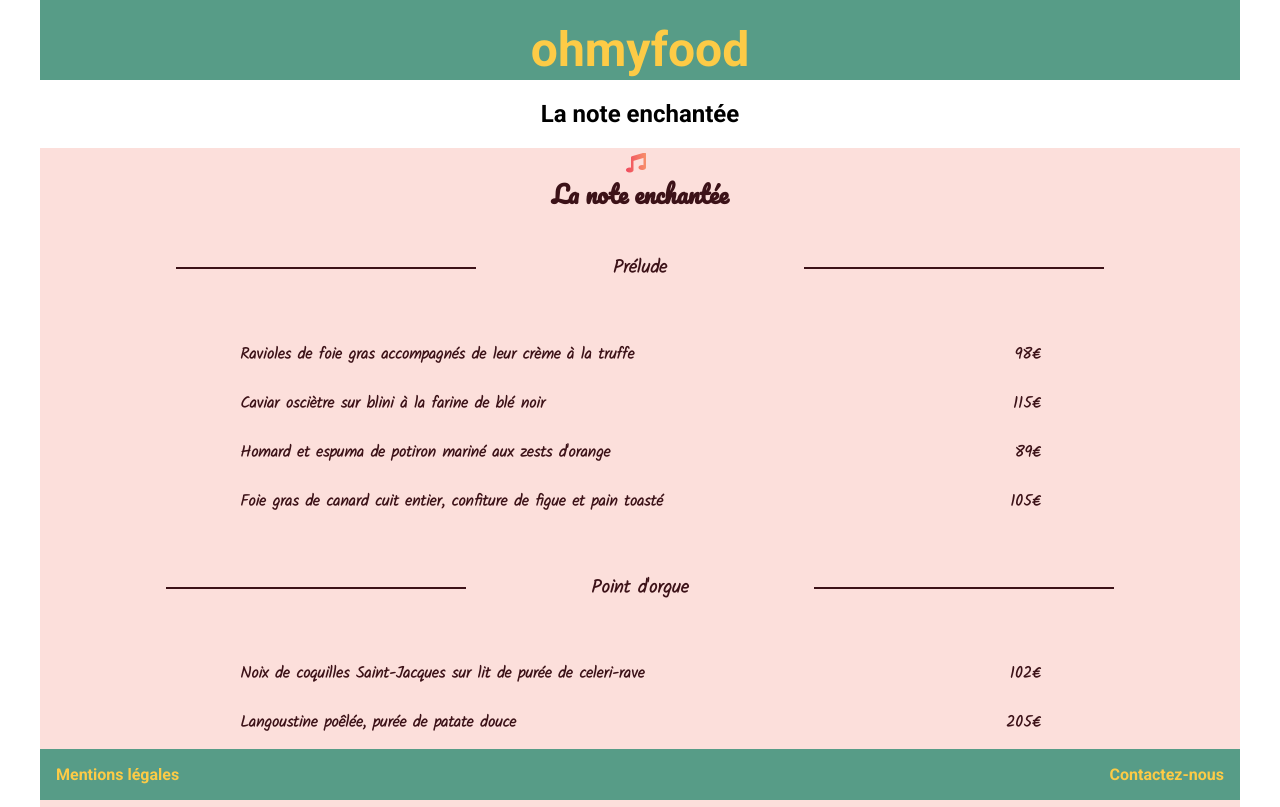
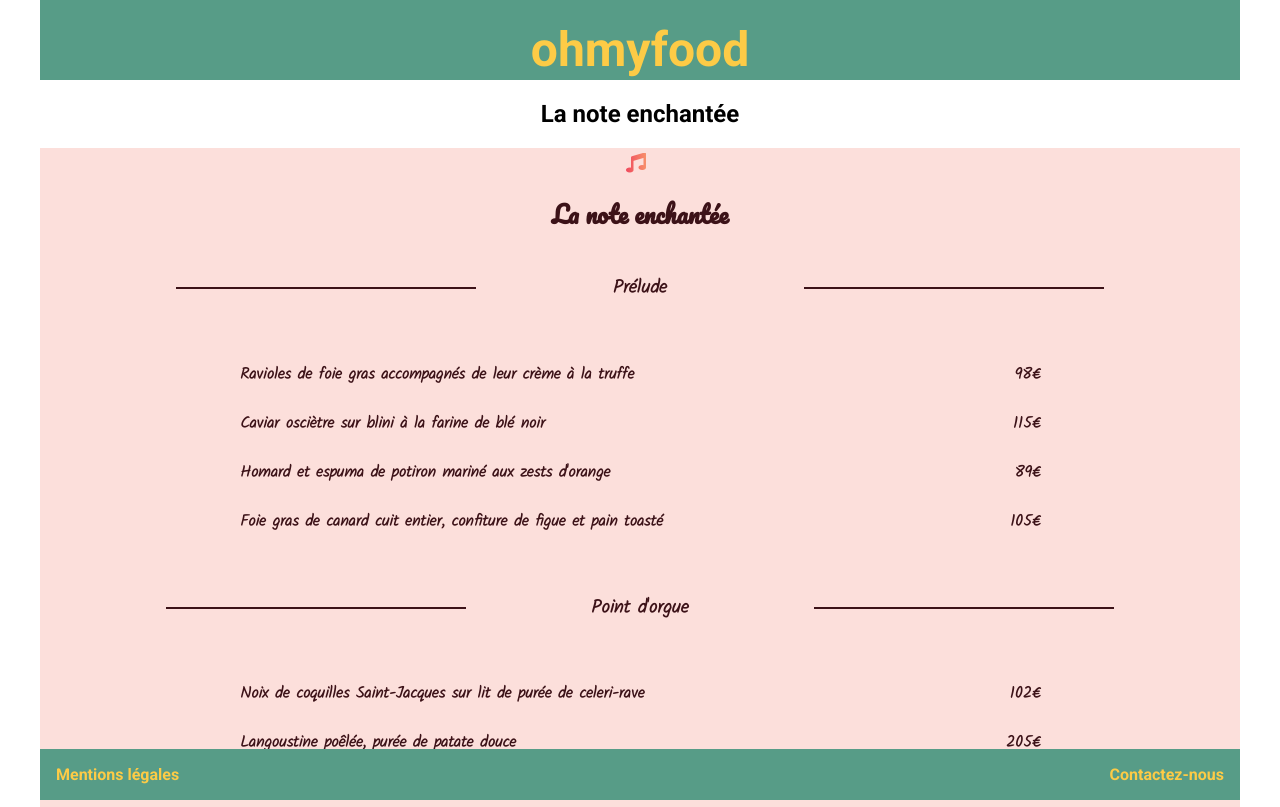
Before and after one commit to Steph2007/P3-OC, a website: page note.html in a window 1280 px wide. Shown: the top 807 px of the page. Drawn offline with Linux system fonts and the light colour scheme; a web font is replaced by a local one.

Commit message:
suppr margin-block-start

```diff
--- a/css/result.css
+++ b/css/result.css
@@ -354,7 +354,6 @@
 }
 main.LaNoteEnchantee h2 {
   font-family: "Pacifico", cursive;
-  margin-block-start: 0;
 }
 main.LaNoteEnchantee p {
   text-align: center;
--- a/scss/menus.scss
+++ b/scss/menus.scss
@@ -9,7 +9,7 @@
     font-family: "Kalam",cursive;
     	h2{
     	font-family: "Pacifico",cursive;
-    	margin-block-start: 0;
+
 		}
 
 		p{
```
